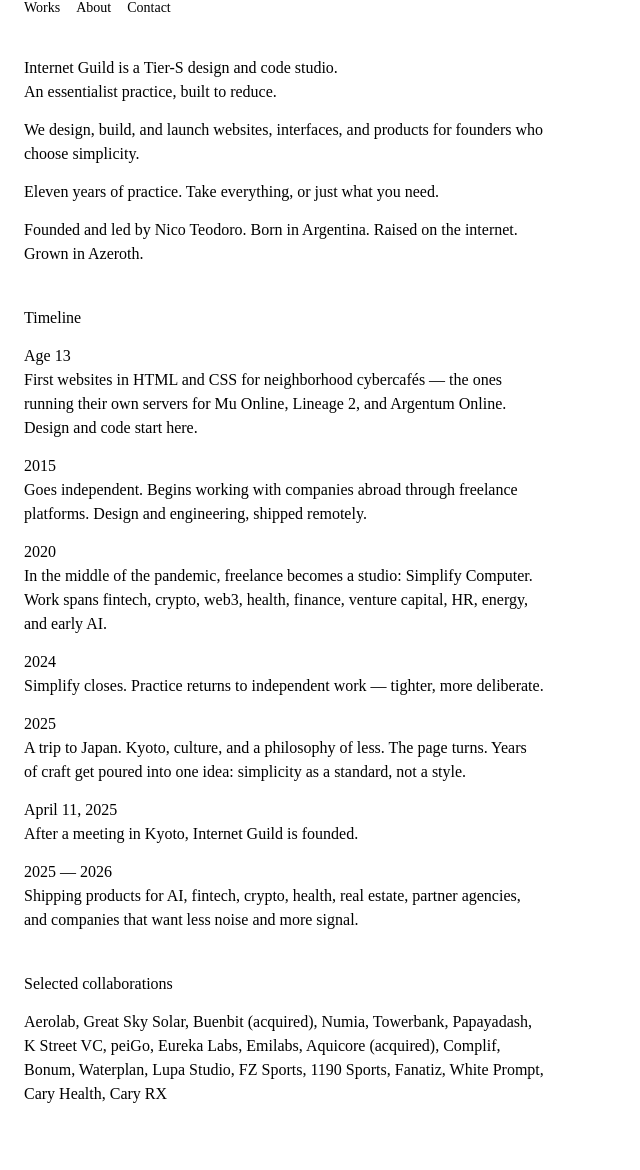
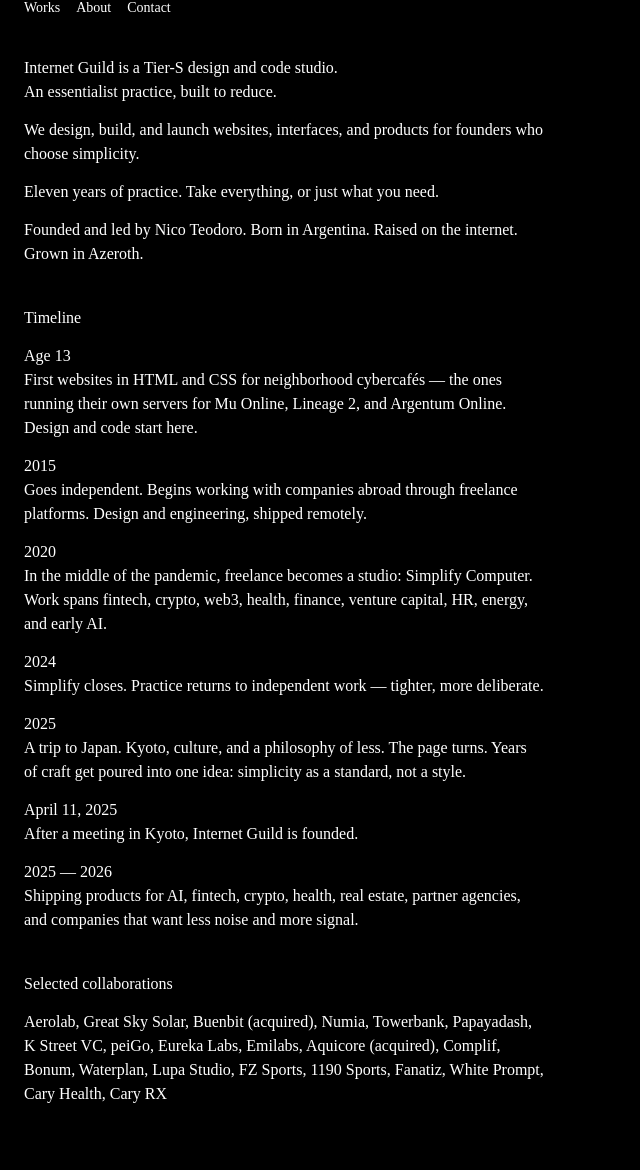
Before and after one commit to Nicoteodoro/internet-guild, a plain HTML site: page about.html in a window 1280 px wide. Shown: the part 57-1227 px from the top of the page, without its empty margins (0-640 px from the left). Drawn offline with Linux system fonts and the light colour scheme.

Commit message:
Restore site dark mode

```diff
--- a/about.html
+++ b/about.html
@@ -3,7 +3,7 @@
 <head>
   <meta charset="utf-8">
   <meta name="viewport" content="width=device-width, initial-scale=1">
-  <meta name="theme-color" content="#ffffff">
+  <meta name="theme-color" content="#000000">
   <title>About / Internet Guild</title>
   <style>
     html,
@@ -14,15 +14,15 @@
     body {
       min-height: 100vh;
       min-height: 100dvh;
-      background: #fff;
-      color: #000;
+      background: #000;
+      color: #fff;
       font-family: "Times New Roman", Times, serif;
       -webkit-font-smoothing: antialiased;
       -moz-osx-font-smoothing: grayscale;
     }
 
     a:focus-visible {
-      outline: 1px solid #000;
+      outline: 1px solid #fff;
       outline-offset: 2px;
     }
 
@@ -36,7 +36,7 @@
       width: fit-content;
       font-weight: 500;
       font-size: 20px;
-      color: #000000;
+      color: #ffffff;
       text-decoration: none;
     }
 
@@ -51,7 +51,7 @@
       position: relative;
       font-weight: 400;
       font-size: 14px;
-      color: #000000;
+      color: #ffffff;
       text-decoration: none;
       transition: color 0.15s ease;
     }
@@ -64,13 +64,13 @@
     }
 
     .menu a:hover {
-      color: #000000;
+      color: #ffffff;
     }
 
 
     /* Current page */
     .menu a[aria-current="page"] {
-      color: #000000;
+      color: #ffffff;
     }
 
     .content {
@@ -84,7 +84,7 @@
       font-weight: 400;
       font-size: 16px;
       line-height: 1.5;
-      color: #000000;
+      color: #ffffff;
       text-wrap: pretty;
     }
 
@@ -115,7 +115,7 @@
     }
 
     .timeline dt {
-      color: #000000;
+      color: #ffffff;
     }
 
     .timeline dd {
@@ -123,7 +123,7 @@
     }
 
     .clients a {
-      color: #000000;
+      color: #ffffff;
       text-decoration: none;
       text-decoration-thickness: 1px;
       text-underline-offset: 3px;
@@ -131,12 +131,12 @@
 
     .clients a:hover {
       text-decoration-line: underline;
-      text-decoration-color: #000000;
+      text-decoration-color: #ffffff;
     }
 
     /* Client without a link: same color as the linked names */
     .clients .client {
-      color: #000000;
+      color: #ffffff;
     }
   </style>
 </head>
```
Also changed, not shown: contact.html (+11 -11 lines), index.html (+8 -8 lines), work.html (+13 -13 lines).
